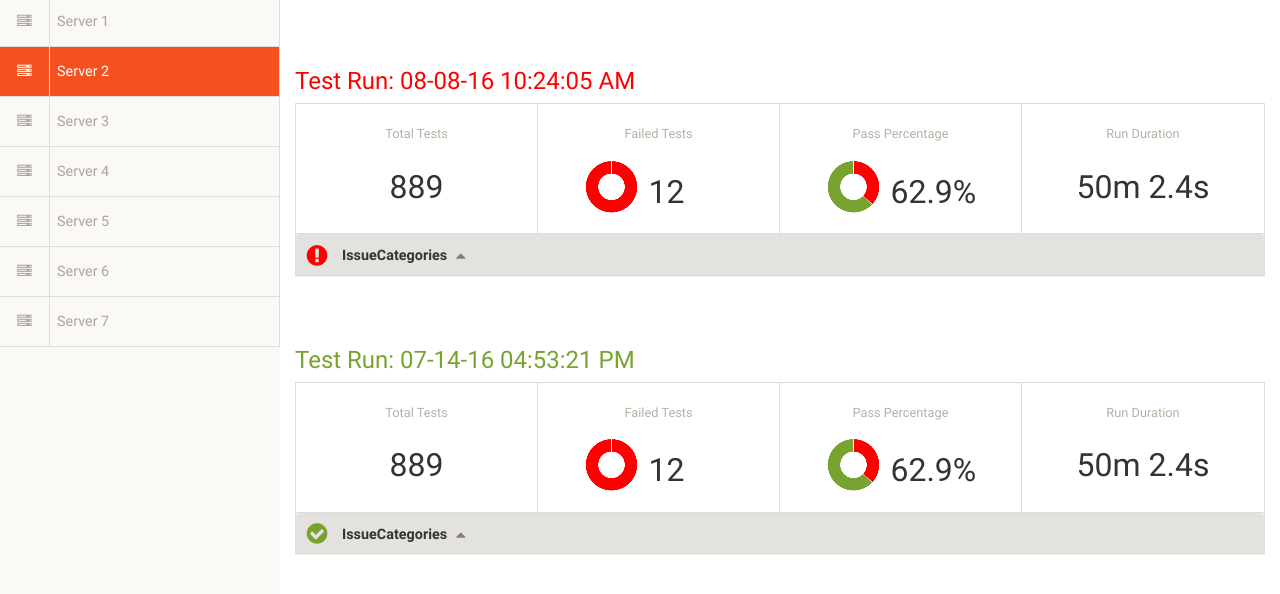
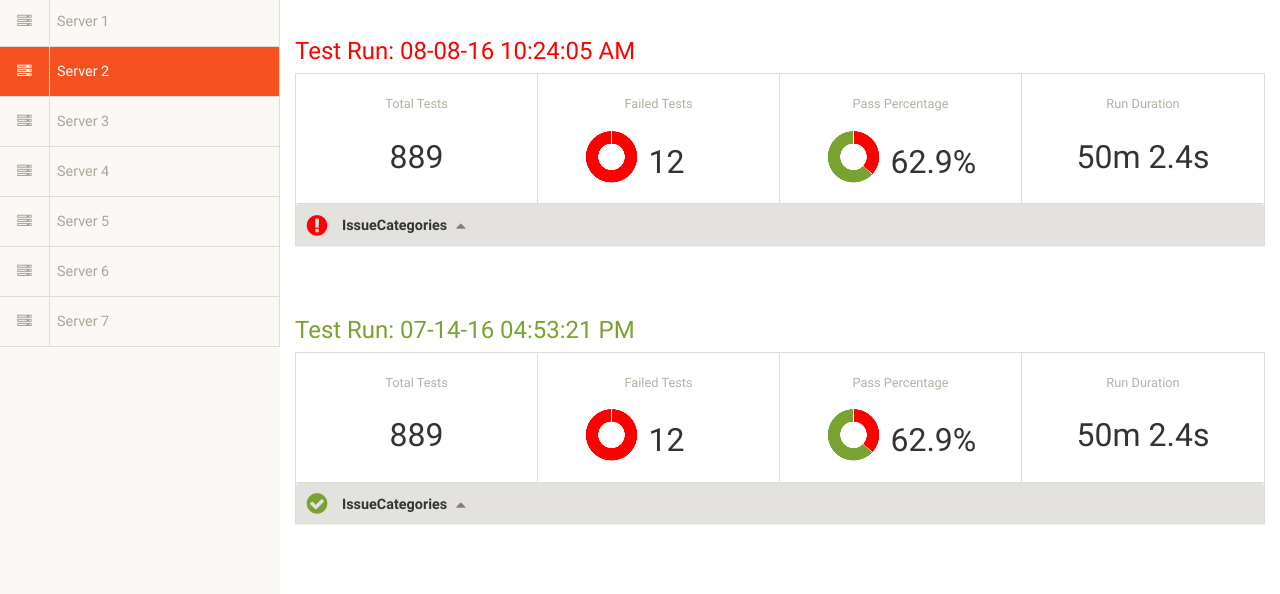
Before and after one commit to bergerinc/ATR-TestResults, a website: page index.html in a window 1280 px wide. Shown: the part 118-712 px from the top of the page. Drawn offline with nearby package versions, Linux system fonts and the light colour scheme; files whose address does not match are found by name.

Commit message:
margin adjustment between panels

```diff
--- a/assets/scss/styles.scss
+++ b/assets/scss/styles.scss
@@ -357,6 +357,10 @@ section.app-tabs{
         }
     }
 
+    .panel-group-custom{
+        margin-bottom:70px;
+    }
+
     .panel-flat{
         border-radius:0;
     }
@@ -452,7 +456,7 @@ section.app-tabs{
     h3.run-date{
         text-align:left;
         width:100%;
-        margin:70px auto 10px;
+        margin:40px auto 10px;
         color:$font-color-light;
 
         &.passed{
--- a/index.html
+++ b/index.html
@@ -110,7 +110,7 @@
                                     </div>
                                 </div>
 
-                                <div class="panel-group">
+                                <div class="panel-group panel-group-custom">
                                     <div class="panel panel-default panel-flat">
                                         <div class="panel-heading panel-heading-custom">
                                             <a href="#collapse2" data-toggle="collapse" class="collapsed" aria-expanded="false">
@@ -199,7 +199,7 @@
                                     </div>
                                 </div>
 
-                                <div class="panel-group">
+                                <div class="panel-group panel-group-custom">
                                     <div class="panel panel-default panel-flat">
                                         <div class="panel-heading panel-heading-custom">
                                             <a href="#collapse1" data-toggle="collapse" class="collapsed" aria-expanded="false">
```
Also changed, not shown: assets/css/styles.css.
